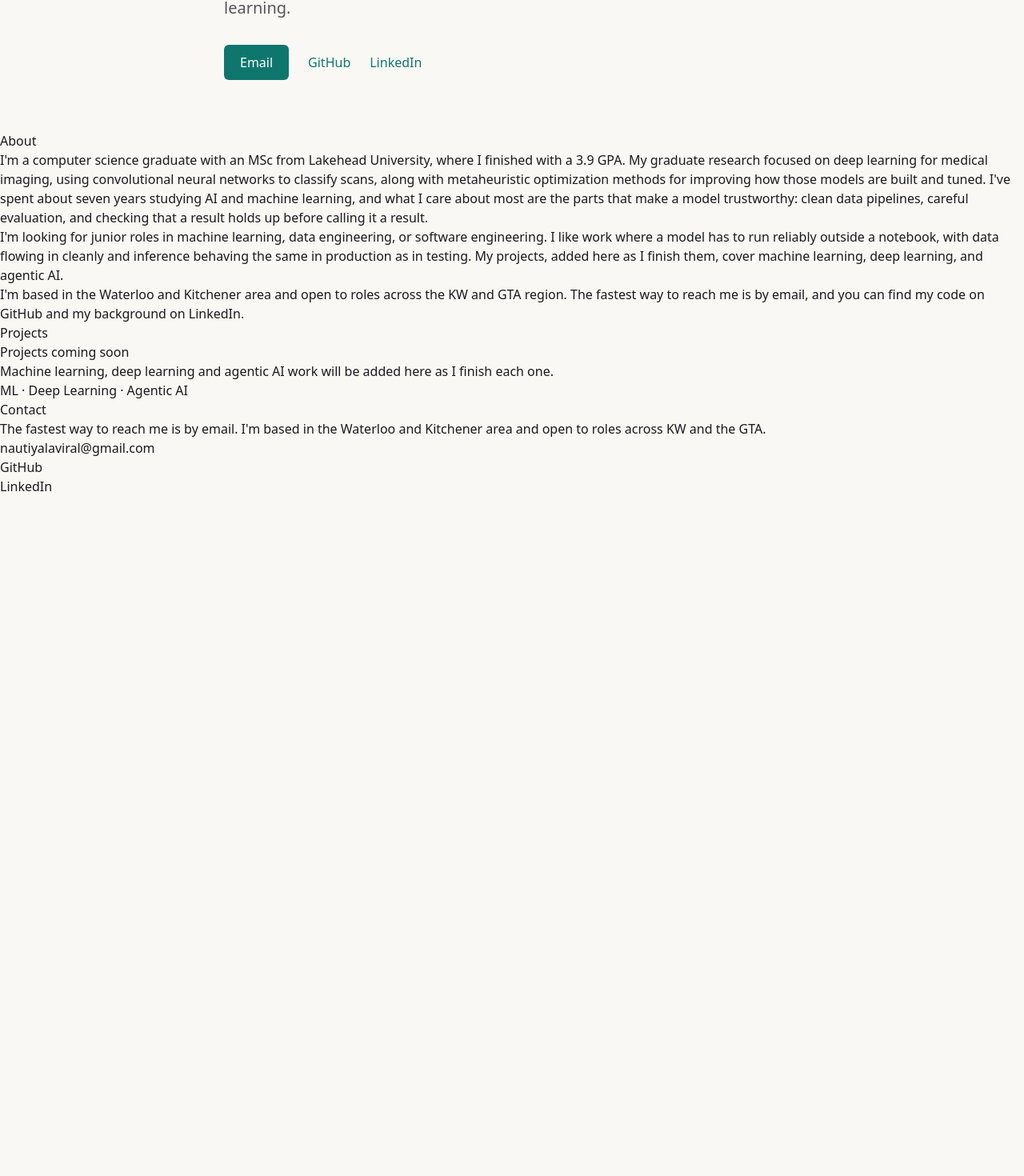
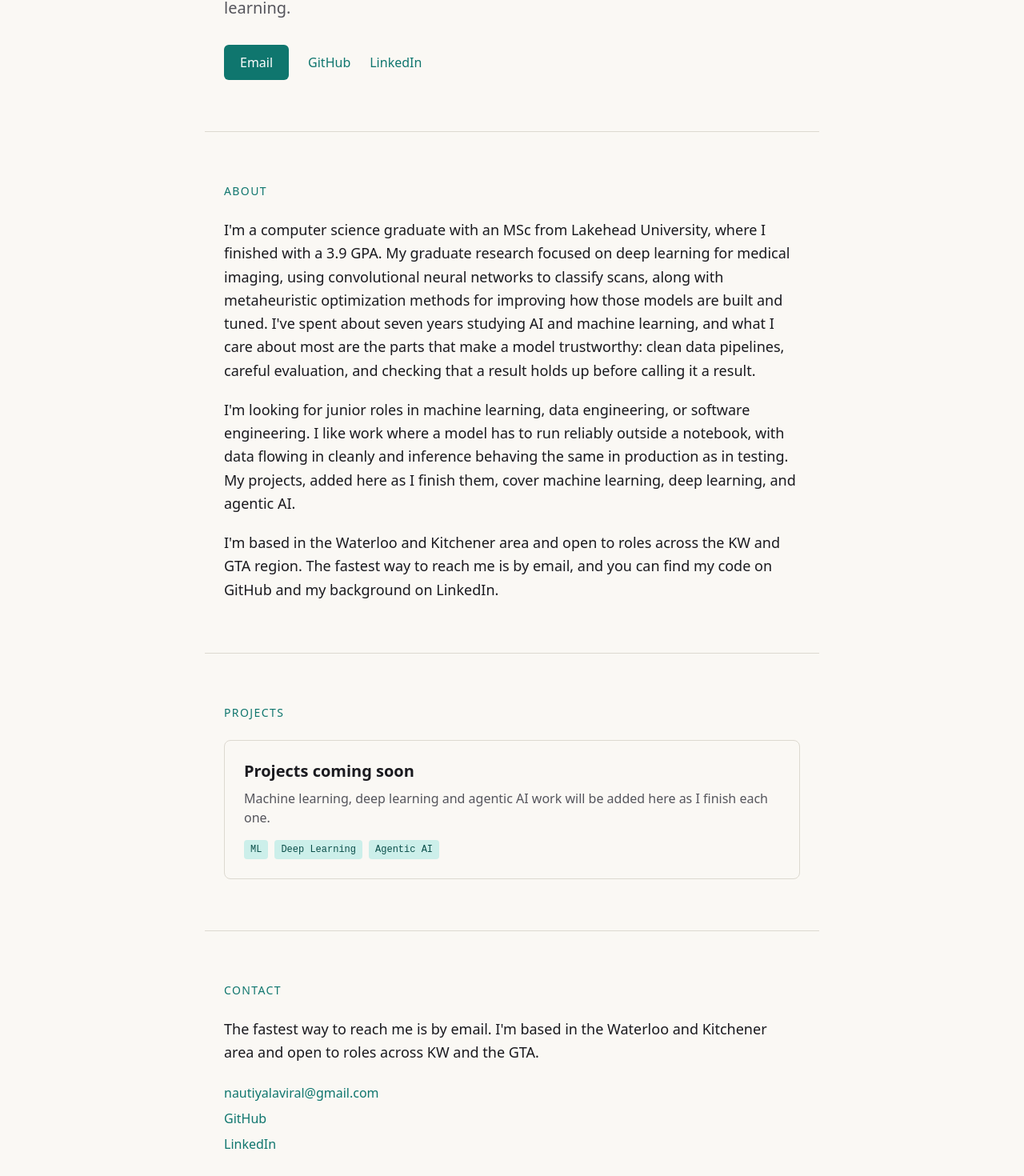
Before and after one commit to avi-nauty/portfolio, a React (Vite) app: page / in a window 1280 px wide. Shown: the part 204-1674 px from the top of the page at 80% size. Before the commit the page ends 824 px from the top, so only its background shows below. Built offline with nearby package versions, Linux system fonts and the light colour scheme.

Commit message:
Style Sections

```diff
--- a/src/components/About.tsx
+++ b/src/components/About.tsx
@@ -1,7 +1,8 @@
 function About() {
   return (
-    <section id="about">
-      <h2>About</h2>
+    <section id="about" className="mx-auto max-w-3xl border-t border-line px-6 py-16">
+      <h2 className="text-sm font-medium uppercase tracking-widest text-accent">About</h2>
+      <div className="mt-6 space-y-5 text-lg leading-relaxed">
         <p>
           I'm a computer science graduate with an MSc from Lakehead University, where I finished with a 3.9 GPA. My graduate research focused on deep learning for medical imaging, using convolutional neural networks to classify scans, along with metaheuristic optimization methods for improving how those models are built and tuned. I've spent about seven years studying AI and machine learning, and what I care about most are the parts that make a model trustworthy: clean data pipelines, careful evaluation, and checking that a result holds up before calling it a result.
         </p>
@@ -11,6 +12,7 @@ function About() {
         <p>
            I'm based in the Waterloo and Kitchener area and open to roles across the KW and GTA region. The fastest way to reach me is by email, and you can find my code on GitHub and my background on LinkedIn.
         </p>
+      </div>
     </section>
   )
 }
--- a/src/components/Contact.tsx
+++ b/src/components/Contact.tsx
@@ -1,12 +1,39 @@
 function Contact() {
   return (
-    <section id="contact">
-      <h2>Contact</h2>
-      <p>The fastest way to reach me is by email. I'm based in the Waterloo and Kitchener area and open to roles across KW and the GTA.</p>
-      <ul>
-        <li><a href="mailto:nautiyalaviral@gmail.com">nautiyalaviral@gmail.com</a></li>
-        <li><a href="https://github.com/avi-nauty" target="_blank" rel="noreferrer">GitHub</a></li>
-        <li><a href="https://linkedin.com/in/aviral-nautiyal" target="_blank" rel="noreferrer">LinkedIn</a></li>
+    <section id="contact" className="mx-auto max-w-3xl border-t border-line px-6 pt-16 pb-24">
+      <h2 className="text-sm font-medium uppercase tracking-widest text-accent">Contact</h2>
+      <p className="mt-6 text-lg leading-relaxed">
+        The fastest way to reach me is by email. I'm based in the Waterloo and Kitchener area and open to roles across KW and the GTA.
+      </p>
+      <ul className="mt-6 space-y-2">
+        <li>
+          <a
+            href="mailto:nautiyalaviral@gmail.com"
+            className="text-accent underline-offset-4 hover:text-accent-strong hover:underline"
+          >
+            nautiyalaviral@gmail.com
+          </a>
+        </li>
+        <li>
+          <a
+            href="https://github.com/avi-nauty"
+            target="_blank"
+            rel="noreferrer"
+            className="text-accent underline-offset-4 hover:text-accent-strong hover:underline"
+          >
+            GitHub
+          </a>
+        </li>
+        <li>
+          <a
+            href="https://linkedin.com/in/aviral-nautiyal"
+            target="_blank"
+            rel="noreferrer"
+            className="text-accent underline-offset-4 hover:text-accent-strong hover:underline"
+          >
+            LinkedIn
+          </a>
+        </li>
       </ul>
     </section>
   )
--- a/src/components/Projects.tsx
+++ b/src/components/Projects.tsx
@@ -2,18 +2,33 @@ import { projects } from "../projects"
 
 function Projects() {
   return (
-    <section id="projects">
-      <h2>Projects</h2>
-      {projects.map((project) => (
-        <article key={project.title}>
-          <h3>{project.title}</h3>
-          <p>{project.description}</p>
-          <p>{project.tags.join(" · ")}</p>
-          {project.link && (
-            <a href={project.link} target="_blank" rel="noreferrer">View project</a>
-          )}
-        </article>
-      ))}
+    <section id="projects" className="mx-auto max-w-3xl border-t border-line px-6 py-16">
+      <h2 className="text-sm font-medium uppercase tracking-widest text-accent">Projects</h2>
+      <div className="mt-6 space-y-6">
+        {projects.map((project) => (
+          <article key={project.title} className="rounded-lg border border-line p-6">
+            <h3 className="text-xl font-semibold">{project.title}</h3>
+            <p className="mt-2 text-muted">{project.description}</p>
+            <ul className="mt-4 flex flex-wrap gap-2">
+              {project.tags.map((tag) => (
+                <li key={tag} className="rounded bg-accent-soft px-2 py-1 font-mono text-xs text-accent-strong">
+                  {tag}
+                </li>
+              ))}
+            </ul>
+            {project.link && (
+              <a
+                href={project.link}
+                target="_blank"
+                rel="noreferrer"
+                className="mt-4 inline-block text-accent underline-offset-4 hover:text-accent-strong hover:underline"
+              >
+                View project
+              </a>
+            )}
+          </article>
+        ))}
+      </div>
     </section>
   )
 }
```
Lines whose indentation alone changed are shown as unchanged.
